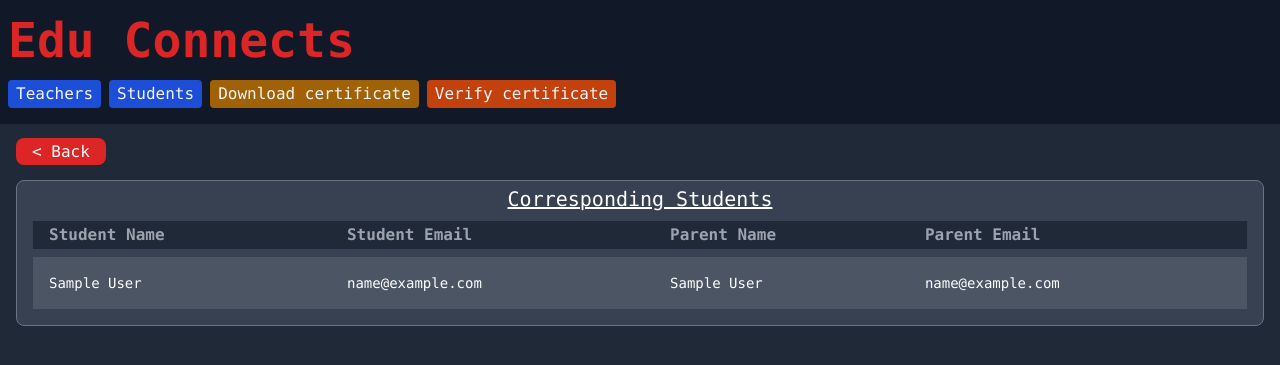
After one commit to sagarjangid23/edu-connect, a Django app: page /teachers/1/ in a window 1280 px wide. The commit adds this page. Shown: the top 365 px of the page. Run offline with Django 4.2, Linux system fonts and the light colour scheme; tables that the repository leaves empty hold one stand-in row (values such as "Sample post"); some libraries are stand-ins or nearby versions.

Commit message:
made some changes

```diff
--- /dev/null
+++ b/classrooms/templates/corresponding_students.html
@@ -0,0 +1,34 @@
+{% extends 'home.html' %}
+
+{% block title %}Corresponding Students{% endblock %}
+
+{% block content %}
+<div class="m-4">
+    <a href="{% url "students" %}" class="px-4 py-1 bg-red-600 rounded-lg">&lt; Back</a>
+</div>
+<div class="m-4 border border-gray-500 rounded-lg bg-gray-700">
+    <h2 class="text-center text-xl p-1 underline">Corresponding Students</h2>
+    <div class="px-4 pb-4 pt-1">
+        <table class="w-full whitespace-nowrap">
+            <thead class="h-8 w-full text-left text-gray-400 bg-gray-800">
+                <tr>
+                    <th class="pl-4">Student Name</th>
+                    <th>Student Email</th>
+                    <th>Parent Name</th>
+                    <th>Parent Email</th>
+                </tr>
+            </thead>
+            <tbody class="w-full leading-none text-white bg-gray-600 sm:text-sm md:text-md">
+                {% for student in students %}
+                    <tr class="h-14 w-full border-t-8 border-t border-gray-700">
+                        <td class="pl-4">{{student.name|capfirst}}</td>
+                        <td>{{student.email}}</td>
+                        <td>{{student.parent_name|capfirst}}</td>
+                        <td>{{student.parent_email}}</td>
+                    </tr>
+                {% endfor %}
+            </tbody>
+        </table>
+    </div>
+</div>
+{% endblock %}
--- a/classrooms/templates/home.html
+++ b/classrooms/templates/home.html
@@ -6,12 +6,12 @@
     <script src="https://cdn.tailwindcss.com"></script>
     <title>{% block title %}Edu Connects{% endblock %}</title>
 </head>
-<body class="font-mono text-white bg-gray-700">
+<body class="font-mono text-white bg-gray-800">
     <header class="bg-gray-900 py-4 px-2 space-y-4">
         <a class="text-5xl font-bold text-red-600" href="{% url "home" %}">Edu Connects</a>
         <div class="flex items-center space-x-2 text-gray-100">
-            <a href="{% url "teachers" %}" class="bg-blue-700 hover:bg-blue-800 py-0.5 px-2 rounded">Teacher list</a>
-            <a href="{% url "students" %}" class="bg-blue-700 hover:bg-blue-800 py-0.5 px-2 rounded">Student list</a>
+            <a href="{% url "teachers" %}" class="bg-blue-700 hover:bg-blue-800 py-0.5 px-2 rounded">Teachers</a>
+            <a href="{% url "students" %}" class="bg-blue-700 hover:bg-blue-800 py-0.5 px-2 rounded">Students</a>
             <a href="{% url "generate_certificate" %}" class="bg-yellow-700 hover:bg-yellow-800 py-0.5 px-2 rounded">Download certificate</a>
             <a href="{% url "verify_certificate" %}" class="bg-orange-700 hover:bg-orange-800 py-0.5 px-2 rounded">Verify certificate</a>
         </div>
--- a/classrooms/urls.py
+++ b/classrooms/urls.py
@@ -3,14 +3,21 @@ from .views import (
     home,
     display_teachers,
     display_students,
+    corresponding_teachers,
+    corresponding_students,
     generate_certificate,
     verify_certificate,
 )
 
 urlpatterns = [
     path("", home, name="home"),
-    path("teachers", display_teachers, name="teachers"),
-    path("students", display_students, name="students"),
+
+    path("teachers/", display_teachers, name="teachers"),
+    path("students/", display_students, name="students"),
+
+    path("teachers/<int:teacher_id>/", corresponding_students, name="corresponding_students"),
+    path("students/<int:student_id>/", corresponding_teachers, name="corresponding_teachers"),
+
     path("generate-certificate/", generate_certificate, name="generate_certificate"),
     path("verify-certificate/", verify_certificate, name="verify_certificate"),
 ]
--- a/classrooms/views.py
+++ b/classrooms/views.py
@@ -1,12 +1,11 @@
-from django.shortcuts import render
+from django.shortcuts import render, redirect
 from fpdf import FPDF
-from django.http import FileResponse, HttpResponse
+from django.http import HttpResponse
 from django.contrib import messages
 import jwt
 from django.conf import settings
 from datetime import timedelta, datetime
 from django.utils import timezone
-import io
 from .forms import GenerateCertificateForm, VerifyCertificateForm
 from .models import Teacher, Student, Result, Certificate
 
@@ -31,6 +30,25 @@ def display_students(request):
         "students": students,
     }
     return render(request, "display.html", context)
+
+
+def corresponding_students(request, teacher_id):
+    students = Teacher.objects.filter(id=teacher_id).first().students.all()
+
+    if students:
+        return render(request, "corresponding_students.html", {"students": students})
+    else:
+        messages.error(request, "No corresponding students for this teacher.")
+        return redirect('teachers')
+
+
+def corresponding_teachers(request, student_id):
+    teachers = Student.objects.filter(id=student_id).first().teachers.all()
+
+    if teachers:
+        return render(request, "corresponding_teachers.html", {"teachers": teachers})
+    else:
+        return redirect('students')
 
 
 def generate_pdf(data):
```
Also changed, not shown: classrooms/templates/corresponding_teachers.html (added, +35 -0 lines), classrooms/templates/display.html (+23 -13 lines).
